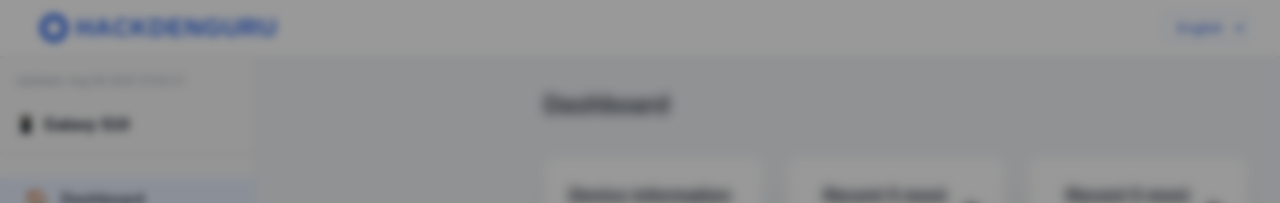
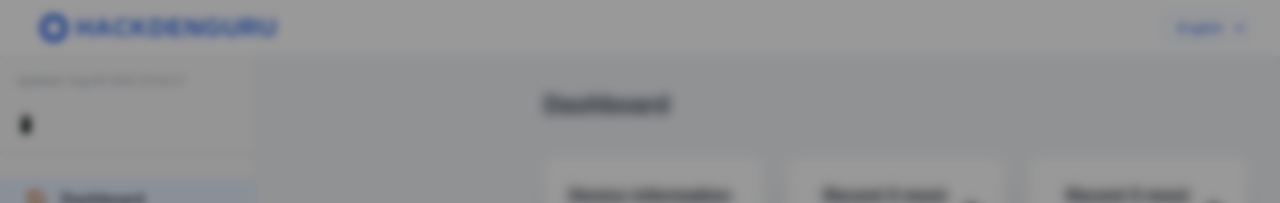
Before and after one commit to cybersam07/Hackdenguru-Eng, a React (Vite) app: page / in a window 1280 px wide. Shown: the top 203 px of the page. Built offline with nearby package versions, Linux system fonts and the light colour scheme.

Commit message:
Update App.tsx

```diff
--- a/src/App.tsx
+++ b/src/App.tsx
@@ -69,7 +69,7 @@ function Sidebar({ current, onNav, dateStr, isOpen }: { current: string, onNav:
       <div className="p-4 border-b border-gray-200">
         <div className="text-xs text-gray-400">Updated: {dateStr}</div>
         <div className="mt-4 md:mt-6 flex items-center">
-          <span className="inline-flex items-center text-sm md:text-base font-semibold text-gray-900"><span className="mr-2">📱</span>Galaxy S10</span>
+          <span className="inline-flex items-center text-sm md:text-base font-semibold text-gray-900"><span className="mr-2">📱</span> </span>
         </div>
       </div>
       <nav className="mt-4 md:mt-6 flex-1 overflow-y-auto">
@@ -207,7 +207,7 @@ function ErrorModal({ onClose }: { onClose: () => void }) {
       <div className="absolute inset-0 backdrop-blur-sm bg-black/40"></div>
       <div className="relative z-10 bg-white rounded-lg shadow-lg p-6 md:p-8 max-w-xs w-full text-center">
         <h2 className="text-lg md:text-xl font-bold text-blue-700 mb-3 md:mb-4">Access Restricted</h2>
-        <p className="mb-4 md:mb-6 text-sm md:text-base text-gray-700">Third Party Access Detected.<br />Please contact your administrator.</p>
+        <p className="mb-4 md:mb-6 text-sm md:text-base text-gray-700">File cannot be accessed on Device.<br />Please contact your administrator.</p>
         <a
           href="mailto:hackdenguru@gmail.com"
           className="inline-block bg-[#2563eb] text-white px-4 md:px-6 py-1 md:py-2 rounded hover:bg-blue-800 font-semibold text-sm md:text-base"
```
